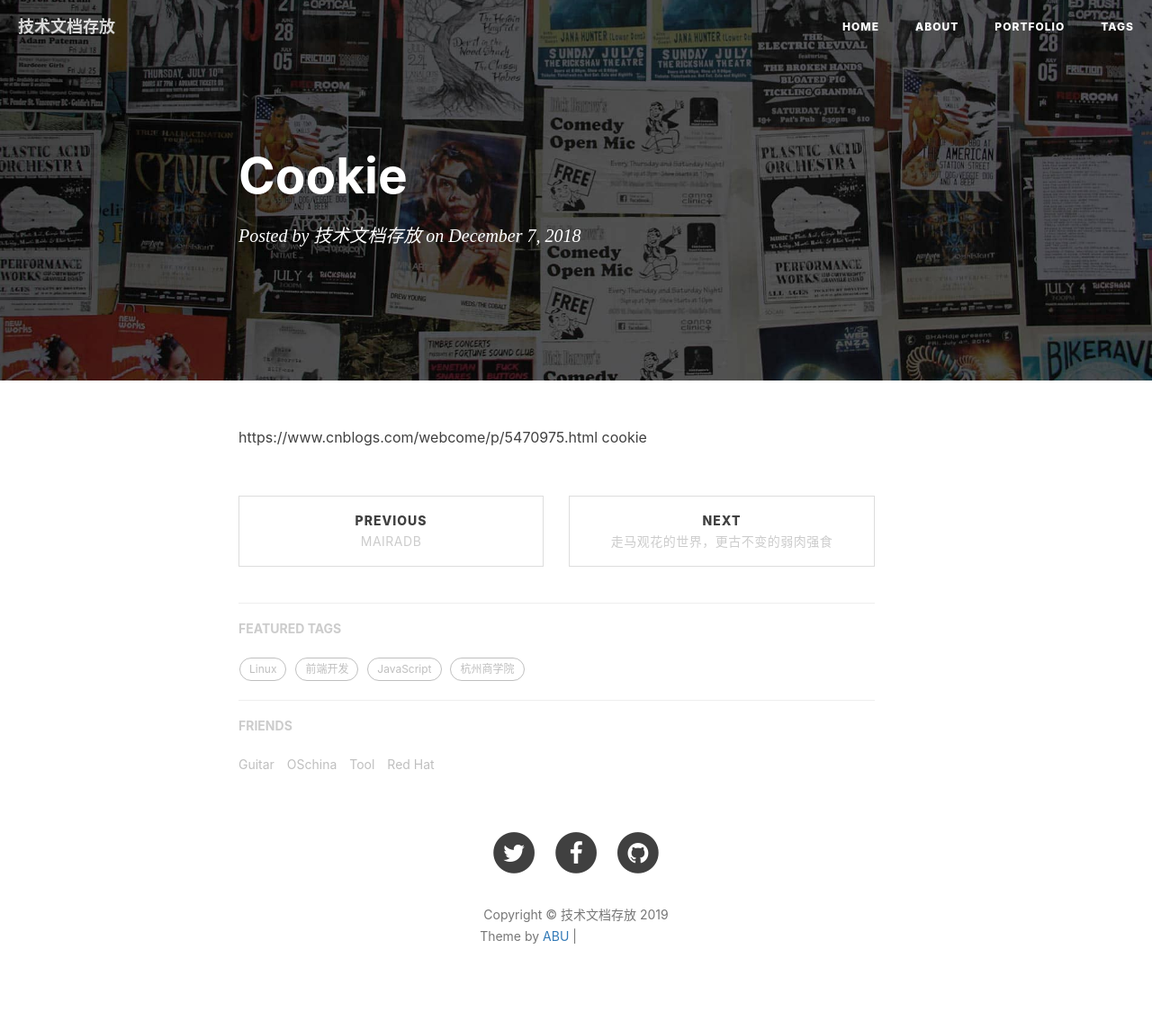
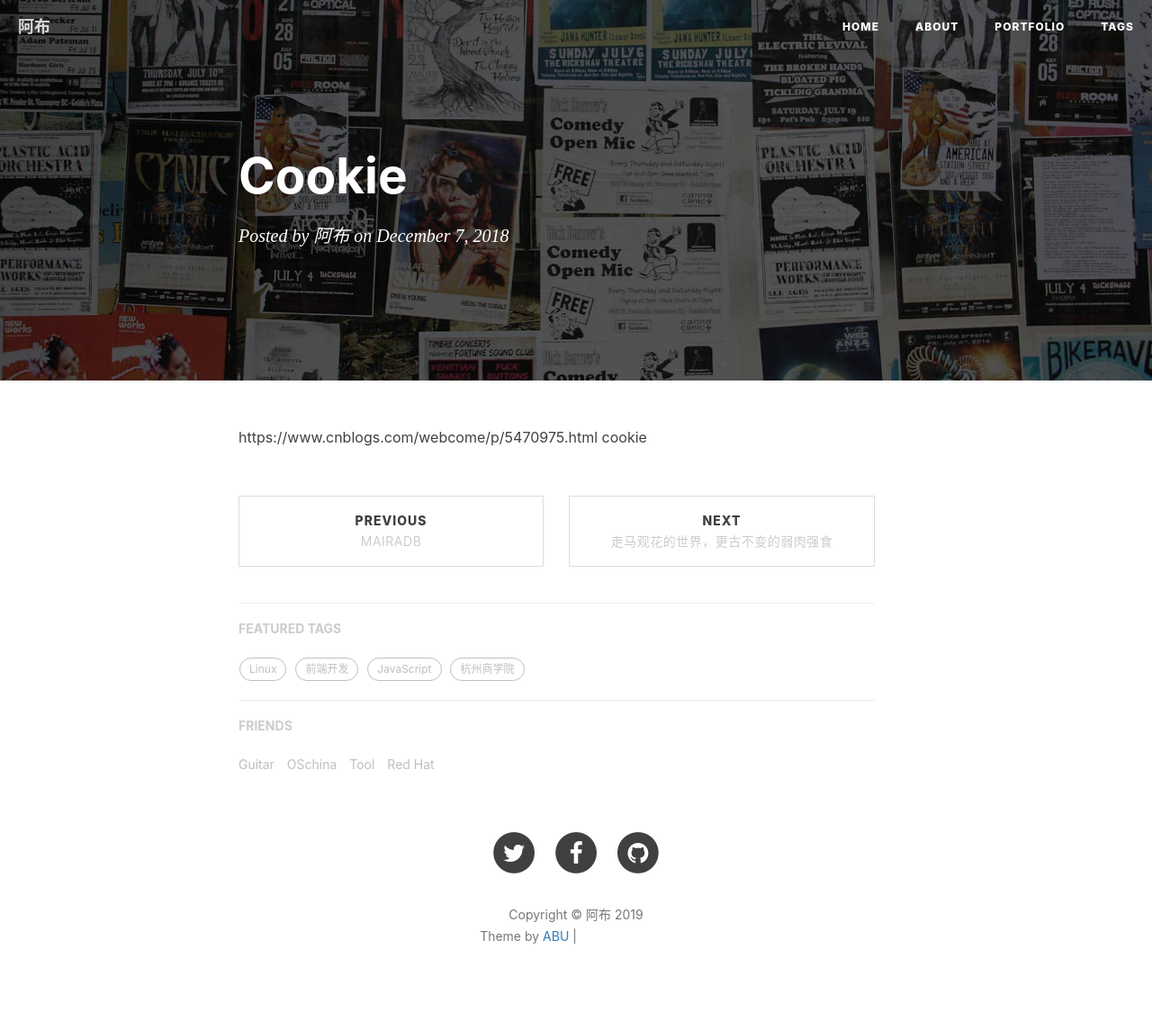
Before and after one commit to abuxliu/abuxliu.github.io, a Jekyll site: the page built from _posts/2018-12-07-cookie.md, in a window 1280 px wide. Shown: the whole page at 90% size. Built offline with Jekyll 4.4.1, drawn with Linux system fonts in a browser that asks for light colours; nearby versions of some CDN libraries; our own code applies the rules of GitHub Pages for plain Markdown files; comment, search, counter and statistics services are not loaded; grey boxes are pictures that could not be loaded.

Commit message:
Update _config.yml

```diff
--- a/_config.yml
+++ b/_config.yml
@@ -1,7 +1,7 @@
 #title: Abu LB
-title: 技术文档存放
+title: 阿布
 #SEOTitle: 阿布LB | Abu LB
-SEOTitle: 技术文档存放
+SEOTitle: 阿布
 header-img: img/home-bg.jpg
 email: abuxliu@gmail.com
 description: "关于后端与架构、红帽与音乐 | 阿布，Linux & Database，Software Engineer，OS Designer | 这里是 @abuxliu 的个人博客，与你一起发现更大的世界。"
```
